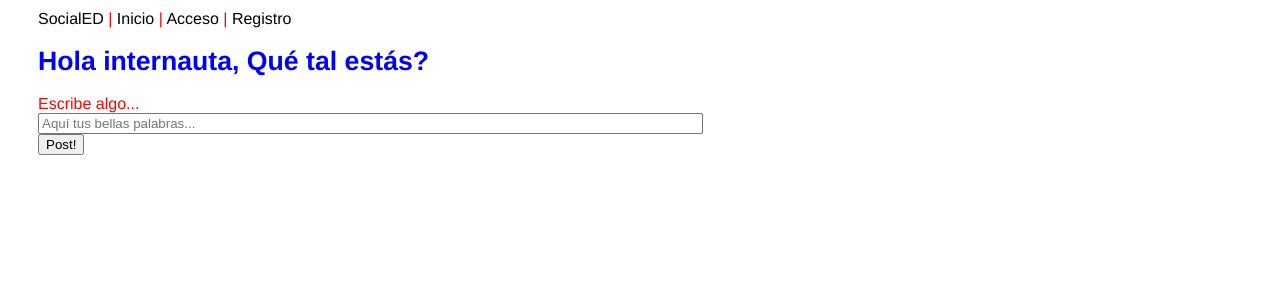
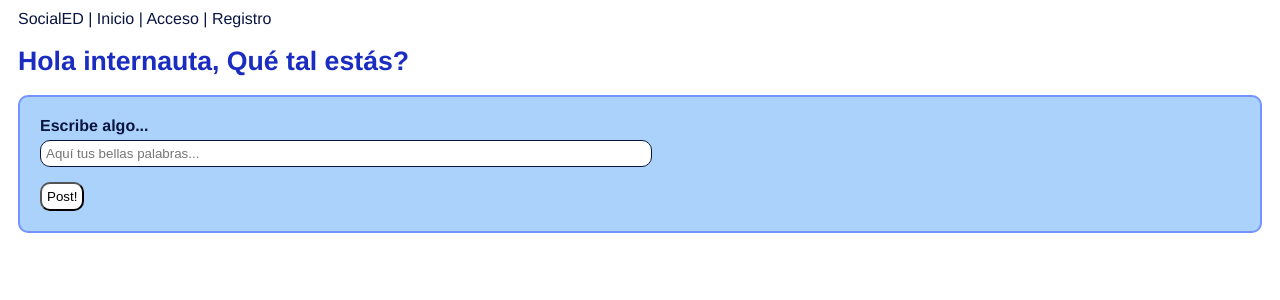
Before and after one commit to odiVicente/SocialED, a Flask app: page /home in a window 1280 px wide. Shown: the top 300 px of the page. Run offline with Flask 2, Linux system fonts and the light colour scheme.

Commit message:
estilo propio

```diff
--- a/static/css/socialed-style.css
+++ b/static/css/socialed-style.css
@@ -3,45 +3,58 @@
 
 #container {
   font-family: Helvetica, Geneva, Arial, sans-serif;
-  padding-left: 20px;
   background-color: #FFFFFF; /* beige */
-  color: red; /* dark grey */
+  color: #091540;
   margin: 10px;
 }
+
 a {
   text-decoration: none;
+  color: #091540;
 }
 
-a:link{
- color:black;
+a:hover {
+  color:#7692FF;
+}
 
- }
-a:hover {
-  color:green;
+h1 {
+  color:#1B2CC1;
+  font-size:20pt;
 }
-h1 {
-   color:blue;
-   font-size:20pt;
 
+form, #container>div {
+  border: 2px solid #7692FF;
+  background-color: #ABD2FA;
+  padding: 20px;
+  border-radius: 10px;
+}
 
+label {
+  font-weight: bolder;
 }
-form {
 
+input:focus{
+  border: 2px solid #091540;
+  outline: none;
+}
 
+input[type="text"], input[type="password"] {
+  position: relative;
+  margin: 5px 0;
+  padding: 5px;
+  border: 1px solid #091540;
+  border-radius: 10px;
+  background-color: white;
+  width: 50%;
+}
 
+input[type="checkbox"]{
+  margin: 5px 0;
+}
 
-
+input[type="submit"]{
+  margin-top: 10px;
+  background-color: white;
+  border-radius: 10px;
+  padding: 5px;
 }
-label {
-
-
-
-
-
-}
-.inputs {
-
-
-
-
-}
--- a/static/home.html
+++ b/static/home.html
@@ -9,7 +9,6 @@
 <div id="container">
     <a href="/">SocialED</a> | <a href="home">Inicio</a> | <a href="login">Acceso</a> | <a href="signup">Registro</a>
     <h1>Hola internauta, Qué tal estás?</h1>
-    <div>
     <form action="processHome" method="post" name="home">
         <label for="message">Escribe algo...</label>
         <div class="inputs">
@@ -23,6 +22,5 @@
         </div>
     </form>
 </div>
-</div>
 </body>
 </html>
```
Lines whose indentation alone changed are shown as unchanged.
